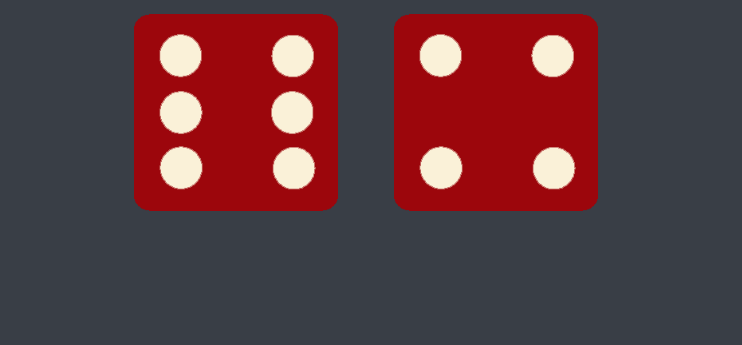
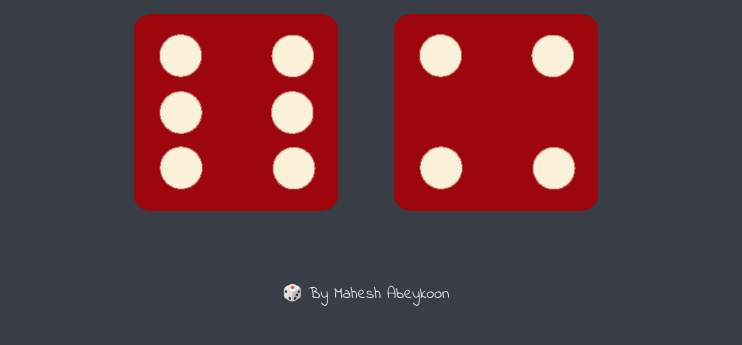
Before and after one commit to Mahesh-Abeykoon/javascript-simple-challenges, a plain HTML site: page index.html in a window 1280 px wide. Shown: the part 321-666 px from the top of the page, without its empty margins (274-1016 px from the left). Drawn offline with Linux system fonts and the light colour scheme.

Commit message:
Add footer

```diff
--- a/index.html
+++ b/index.html
@@ -25,4 +25,5 @@
 
   <script src="dice.js"></script>
   </body>
+  <footer> 🎲 By Mahesh Abeykoon </footer>
 </html>
```
